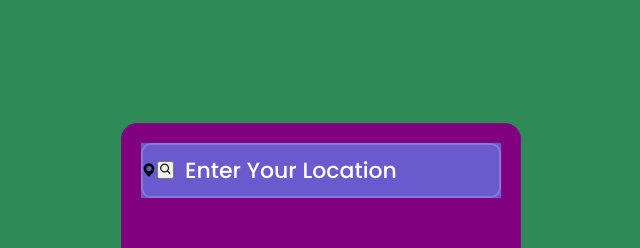
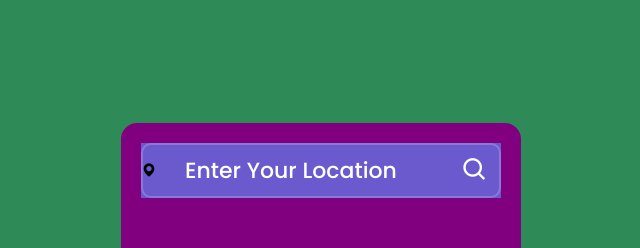
Before and after one commit to Building-in-Public/3.-Weather-App, a plain HTML site: page index.html in a window 1280 px wide. Shown: the top 248 px of the page, 319-959 px from the left. Drawn offline with nearby package versions, Linux system fonts and the light colour scheme.

Commit message:
fghjkjsdh

```diff
--- a/style.css
+++ b/style.css
@@ -51,3 +51,16 @@ body{
   color: #fff;
   text-transform: capitalize;
 }
+
+.search-box button{
+  position: absolute;
+  right: 0;
+  width: 40px;
+  height: 100%;
+  background: transparent;
+  border: none;
+  outline: none;
+  font-size: 28px;
+  color: #fff;
+  padding: 0 40px 0 5px;
+}
```
